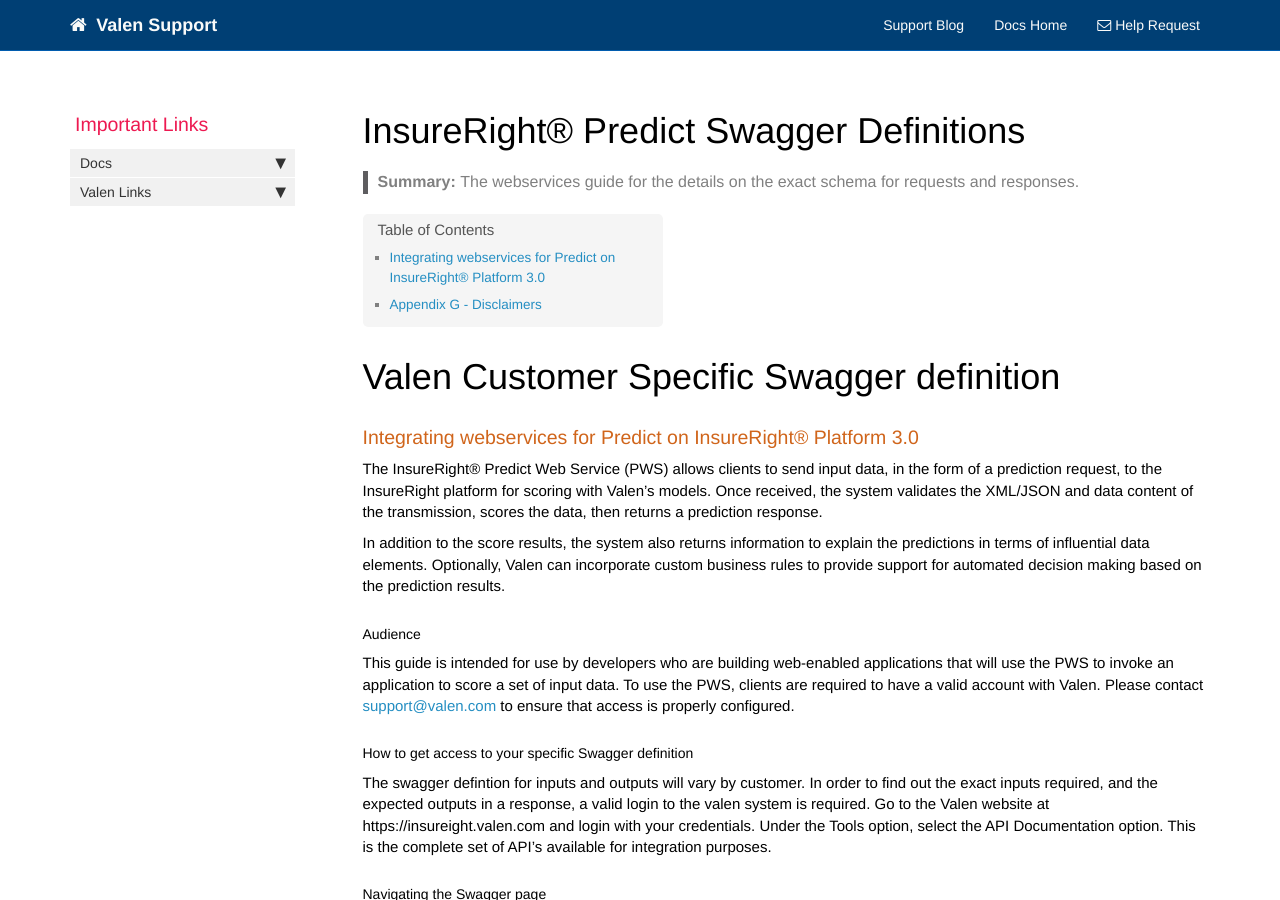
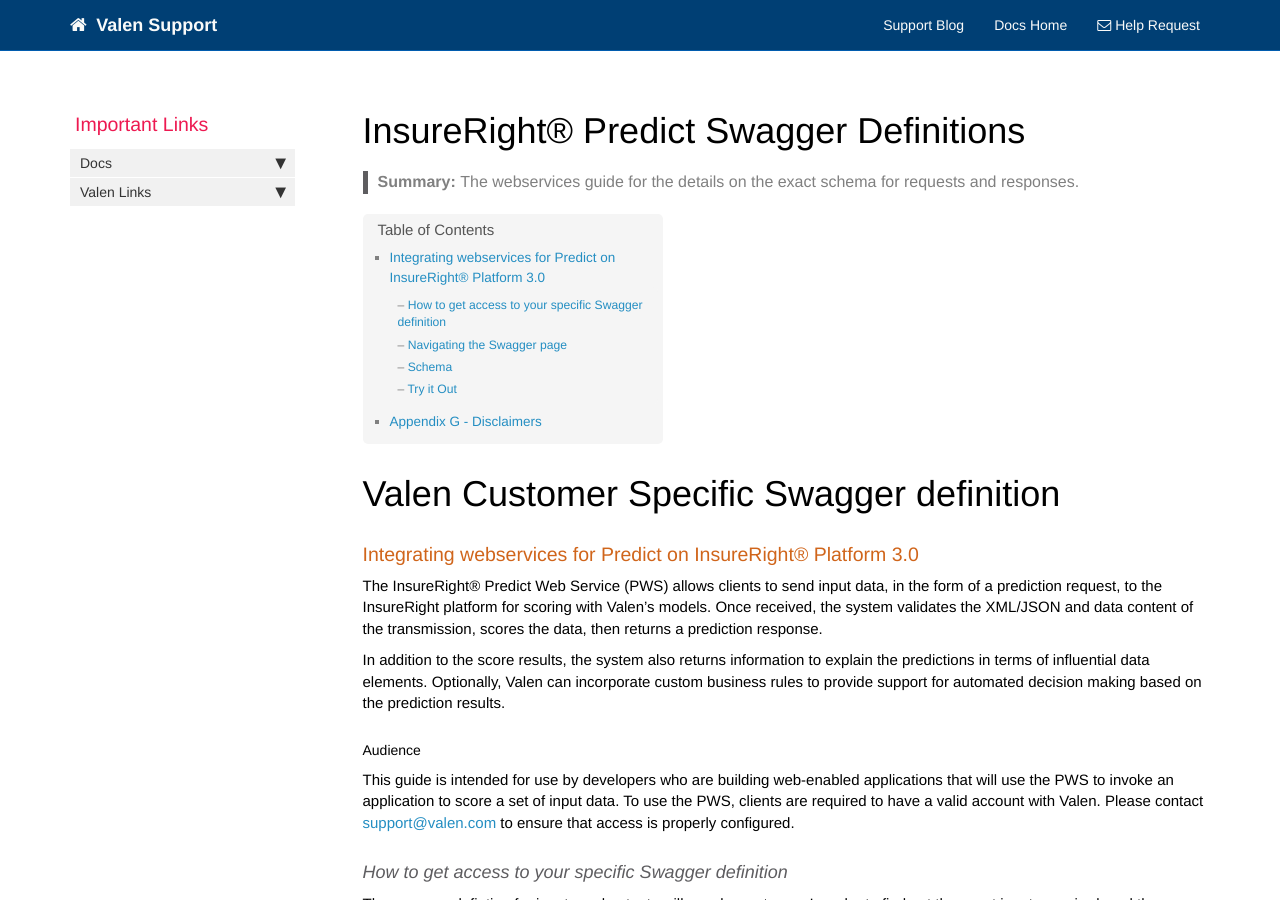
Before and after one commit to valensupport/valensupport.github.io, a Jekyll site: the page built from pages/customer_specific_apis.md, in a window 1280 px wide and 900 px high. Built offline with Jekyll 4.4.1, drawn with Linux system fonts in a browser that asks for light colours; nearby versions of some CDN libraries; comment, search, counter and statistics services are not loaded.

Commit message:
Update customer_specific_apis.md
working on the right head level formatting

```diff
--- a/pages/customer_specific_apis.md
+++ b/pages/customer_specific_apis.md
@@ -19,17 +19,16 @@ In addition to the score results, the system also returns information to explain
 
 This guide is intended for use by developers who are building web-enabled applications that will use the PWS to invoke an application to score a set of input data. To use the PWS, clients are required to have a valid  account with Valen. Please contact <support@valen.com> to ensure that access is properly configured.
 
-##### How to get access to your specific Swagger definition
+#### How to get access to your specific Swagger definition
 
 The swagger defintion for inputs and outputs will vary by customer.  In order to find out the exact inputs required, and the expected outputs in a response, a valid login to the valen system is required.  Go to the Valen website at https://insureight.valen.com and login with your credentials.  Under the Tools option, select the API Documentation option.
 This is the complete set of API's available for integration purposes.
 
-##### Navigating the Swagger page
+#### Navigating the Swagger page
 
+#### Schema
 
-##### Schema
-
-##### Try it Out
+#### Try it Out
 
 
 
```
